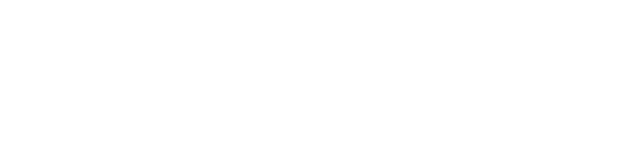
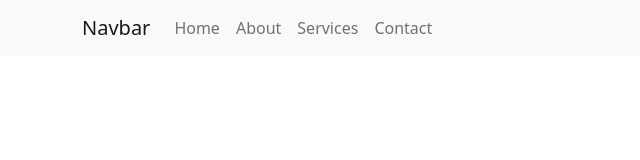
Before and after one commit to rogerbenedik/looblab, a plain HTML site: page index.html in a window 1280 px wide. Shown: the whole page, without its empty margins (0-640 px from the left). Drawn offline with nearby package versions, Linux system fonts and the light colour scheme.

Commit message:
feat:navbar

```diff
--- /dev/null
+++ b/css/style.css
@@ -0,0 +1,8 @@
+body{
+    background: #333;
+    color: #fff;
+}
+.navbar{
+    border-bottom:#008ed6 3px solid;
+    opacity: 0.8;
+}
--- a/index.html
+++ b/index.html
@@ -4,10 +4,73 @@
     <meta charset="UTF-8">
     <meta http-equiv="X-UA-Compatible" content="IE=edge">
     <meta name="viewport" content="width=device-width, initial-scale=1.0">
+    <link rel="stylesheet" href="css/style">
+    <link rel="stylesheet" href="https://use.fontawesome.com/releases/v5.15.4/css/all.css" integrity="sha384-DyZ88mC6Up2uqS4h/KRgHuoeGwBcD4Ng9SiP4dIRy0EXTlnuz47vAwmeGwVChigm" crossorigin="anonymous">
+    <link href="https://cdn.jsdelivr.net/npm/bootstrap@5.1.3/dist/css/bootstrap.min.css" rel="stylesheet" integrity="sha384-1BmE4kWBq78iYhFldvKuhfTAU6auU8tT94WrHftjDbrCEXSU1oBoqyl2QvZ6jIW3" crossorigin="anonymous">
     <title>LoopLab Social</title>
 </head>
 <body>
+<!-- <nav class="navbar navbar-expand-sm bg-dark nav-sm navbar-dark fixed-top">
+    <div class="container">
+        <a href="index.html" class="navbar-brand">LoopLaB</a>
+        <button class="navbar-toggler" data-toggle="collapse" data-target="#navbarCollapse">
+            <span class="nav-toggle-icon"></span>
+        </button>
+        <div class="collapse navbar-collapse" id="navbarCollapse">
+            <ul class="navbar-nav ml-auto">
+                <li class="nav-item">
+                    <a href="#home-head-section" class="nav-link">Home</a>
+                </li>
+                <li class="nav-item">
+                    <a href="#explore-head-section" class="nav-link">Explore</a>
+                </li>
+                <li class="nav-item">
+                    <a href="#create-head-section" class="nav-link">Create</a>
+                </li>
+                <li class="nav-item">
+                    <a href="#share-head-section" class="nav-link">Share</a>
+                </li>
+            </ul>
+        </div>
+    </div>
+</nav>
+
+ -->
+
+<nav class="navbar navbar-expand-sm navbar-light bg-light mb-3">
+    <div class="container">
+        <a class="navbar-brand" href="#">Navbar</a>
+        <button class="navbar-toggler" data-toggle="collapse" data-target="#navbarNav">
+            <span class="navbar-toggler-icon"></span>
+        </button>
+        <div class="collapse navbar-collapse" id="navbarNav">
+            <ul class="navbar-nav ml-auto">
+                <li class="nav-item">
+                    <a class="nav-link" href="#">Home</a>
+                </li>
+                <li class="nav-item">
+                    <a class="nav-link" href="#">About</a>
+                </li>
+                <li class="nav-item">
+                    <a class="nav-link" href="#">Services</a>
+                </li>
+                <li class="nav-item">
+                    <a class="nav-link" href="#">Contact</a>
+                </li>
+            </ul>
+        </div>
+    </div>
+</nav>
 
 
+
+
+    <script src="https://code.jquery.com/jquery-3.6.0.min.js" integrity="sha256-/xUj+3OJU5yExlq6GSYGSHk7tPXikynS7ogEvDej/m4=" crossorigin="anonymous"></script>
+    <script src="https://cdn.jsdelivr.net/npm/@popperjs/core@2.10.2/dist/umd/popper.min.js" integrity="sha384-7+zCNj/IqJ95wo16oMtfsKbZ9ccEh31eOz1HGyDuCQ6wgnyJNSYdrPa03rtR1zdB" crossorigin="anonymous"></script>
+    <script src="https://cdn.jsdelivr.net/npm/bootstrap@5.1.3/dist/js/bootstrap.min.js" integrity="sha384-QJHtvGhmr9XOIpI6YVutG+2QOK9T+ZnN4kzFN1RtK3zEFEIsxhlmWl5/YESvpZ13" crossorigin="anonymous"></script>
+    <script>
+        //get the current year fo the copyright
+        $('#year'.text(new Date().getFullYear()));
+    </script>
 </body>
 </html>
```
Also changed, not shown: img/create-section1.jpg (added), img/explore-section1.jpg (added), img/home.jpg (added), img/share-section1.jpg (added).
